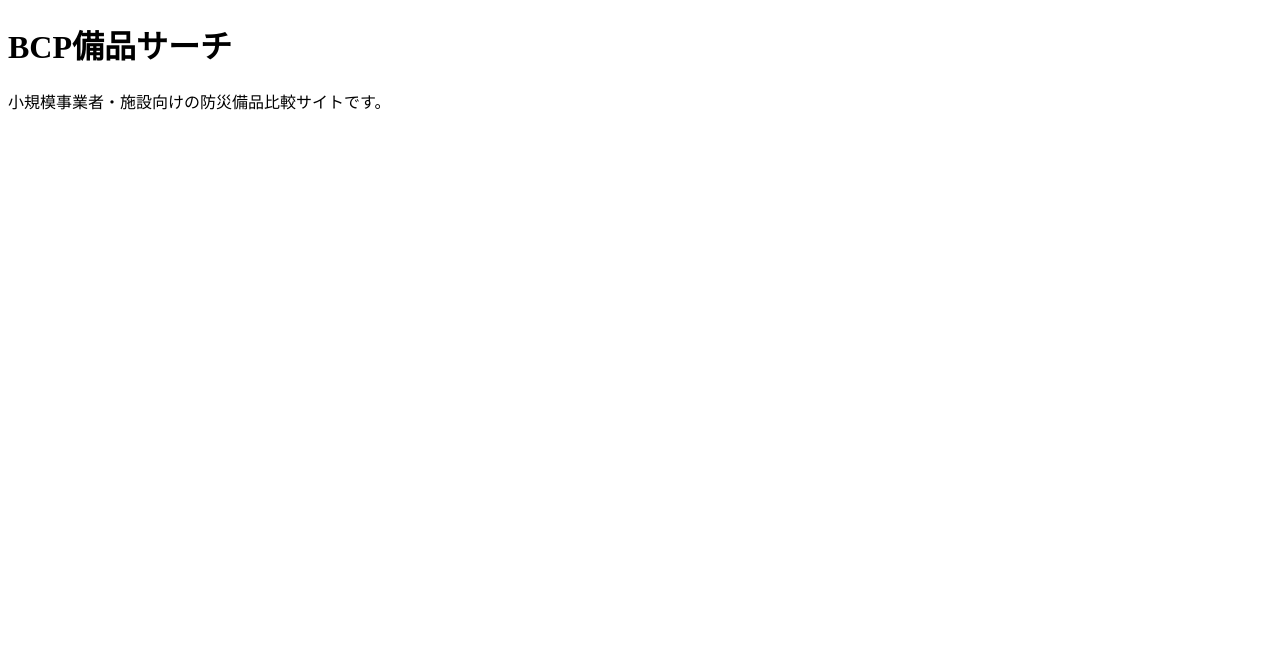
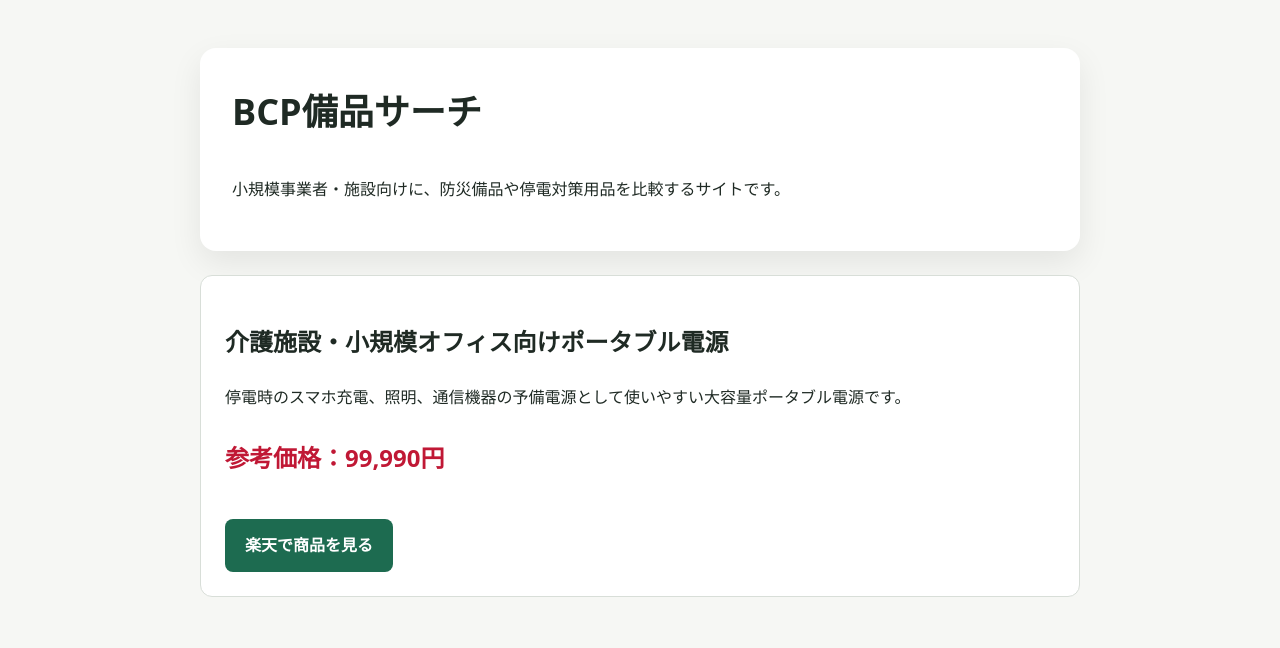
Before and after one commit to murakamise0628-creator/bcp-bihin-search, a plain HTML site: page index.html in a window 1280 px wide. Drawn offline with Linux system fonts and the light colour scheme.

Commit message:
Update index.html

```diff
--- a/index.html
+++ b/index.html
@@ -4,9 +4,66 @@
   <meta charset="utf-8">
   <meta name="viewport" content="width=device-width, initial-scale=1">
   <title>BCP備品サーチ</title>
+  <style>
+    body {
+      font-family: system-ui, -apple-system, "Yu Gothic", sans-serif;
+      margin: 0;
+      background: #f6f7f4;
+      color: #1f2a24;
+      line-height: 1.8;
+    }
+    main {
+      max-width: 880px;
+      margin: 0 auto;
+      padding: 48px 20px;
+    }
+    .hero {
+      background: white;
+      border-radius: 16px;
+      padding: 32px;
+      box-shadow: 0 12px 32px rgba(0,0,0,.08);
+    }
+    h1 {
+      margin-top: 0;
+      font-size: 36px;
+    }
+    .item {
+      margin-top: 24px;
+      padding: 24px;
+      background: #fff;
+      border: 1px solid #d8ded8;
+      border-radius: 12px;
+    }
+    .price {
+      font-size: 24px;
+      font-weight: 700;
+      color: #c01835;
+    }
+    a.button {
+      display: inline-block;
+      margin-top: 16px;
+      padding: 12px 20px;
+      background: #1d6b50;
+      color: white;
+      border-radius: 8px;
+      text-decoration: none;
+      font-weight: 700;
+    }
+  </style>
 </head>
 <body>
-  <h1>BCP備品サーチ</h1>
-  <p>小規模事業者・施設向けの防災備品比較サイトです。</p>
+  <main>
+    <section class="hero">
+      <h1>BCP備品サーチ</h1>
+      <p>小規模事業者・施設向けに、防災備品や停電対策用品を比較するサイトです。</p>
+    </section>
+
+    <section class="item">
+      <h2>介護施設・小規模オフィス向けポータブル電源</h2>
+      <p>停電時のスマホ充電、照明、通信機器の予備電源として使いやすい大容量ポータブル電源です。</p>
+      <p class="price">参考価格：99,990円</p>
+      <a class="button" href="https://a.r10.to/hPtx46" target="_blank" rel="nofollow sponsored noopener">楽天で商品を見る</a>
+    </section>
+  </main>
 </body>
 </html>
```
